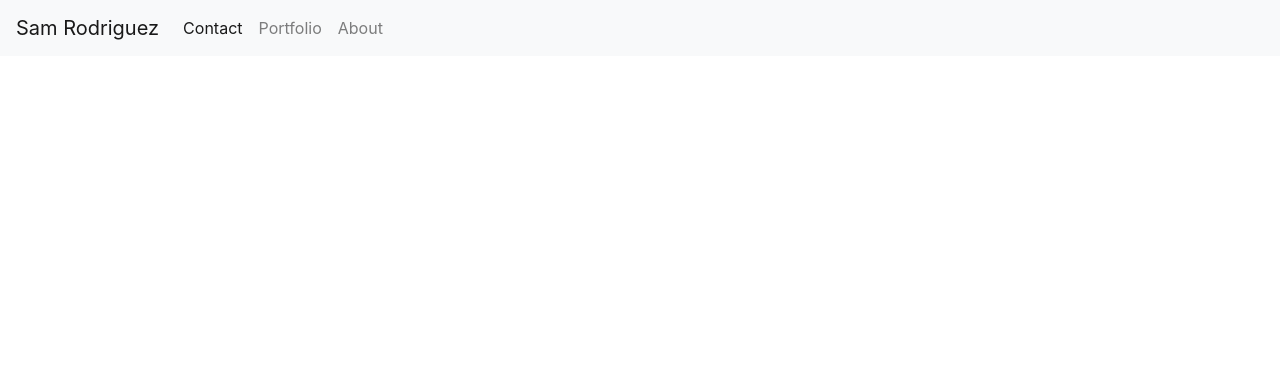
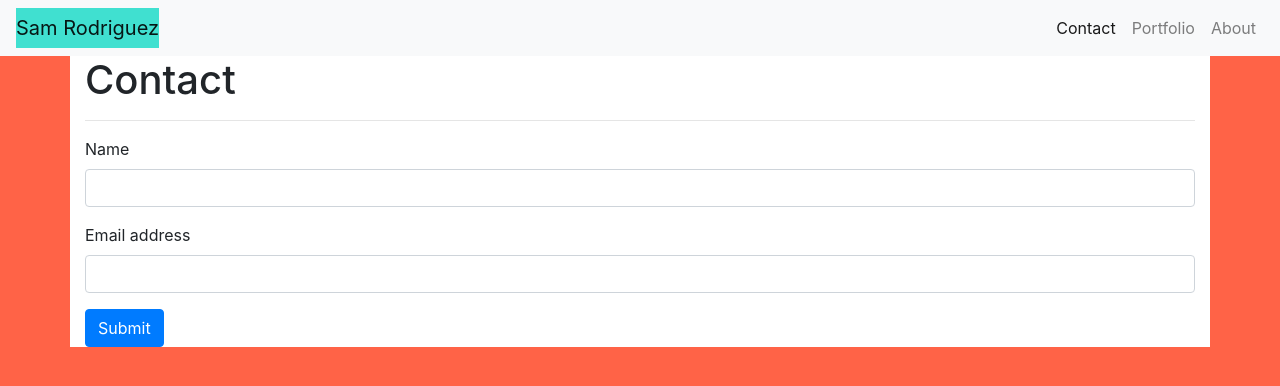
Before and after one commit to samrod777/Responsive-Portfolio, a plain HTML site: page contact.html in a window 1280 px wide. Drawn offline with nearby package versions, Linux system fonts and the light colour scheme.

Commit message:
contact form initial html and css

```diff
--- a/contact.html
+++ b/contact.html
@@ -5,6 +5,8 @@
     <meta name="viewport" content="width=device-width, initial-scale=1.0">
     <title>Contact Page</title>
     <link rel="stylesheet" href="https://stackpath.bootstrapcdn.com/bootstrap/4.5.2/css/bootstrap.min.css" integrity="sha384-JcKb8q3iqJ61gNV9KGb8thSsNjpSL0n8PARn9HuZOnIxN0hoP+VmmDGMN5t9UJ0Z" crossorigin="anonymous">
+    <link rel="stylesheet" href="style.css">
+
 </head>
 <body>
     <nav class="navbar navbar-expand-lg navbar-light bg-light">
@@ -12,7 +14,7 @@
         <button class="navbar-toggler" type="button" data-toggle="collapse" data-target="#navbarNav" aria-controls="navbarNav" aria-expanded="false" aria-label="Toggle navigation">
           <span class="navbar-toggler-icon"></span>
         </button>
-        <div class="collapse navbar-collapse" id="navbarNav">
+        <div class="collapse navbar-collapse justify-content-end" id="navbarNav">
           <ul class="navbar-nav">
             <li class="nav-item active">
               <a class="nav-link" href="#">Contact <span class="sr-only">(current)</span></a>
@@ -27,6 +29,25 @@
         </div>
       </nav>
 
+      <div class="container">
+        <h1>Contact</h1>
+        <hr>
+
+        <form>
+          <div class="form-group">
+            <label for="imputName">Name</label>
+            <input type="Name" class="form-control" id="imputName">
+          </div>
+          <div class="form-group">
+            <label for="InputEmail1">Email address</label>
+            <input type="email" class="form-control" id="InputEmail1" aria-describedby="emailHelp">
+          </div>
+
+          <button type="submit" class="btn btn-primary">Submit</button>
+        </form>
+
+    </div>
+
 
 
 </body>
--- /dev/null
+++ b/style.css
@@ -0,0 +1,18 @@
+*{
+    box-sizing: border-box;
+    padding: 0;
+    margin: 0;
+}
+
+body {
+    background-color: tomato;
+}
+
+
+.navbar-brand{
+    background-color: turquoise;
+}
+
+.container{
+    background-color: white;
+}
```
